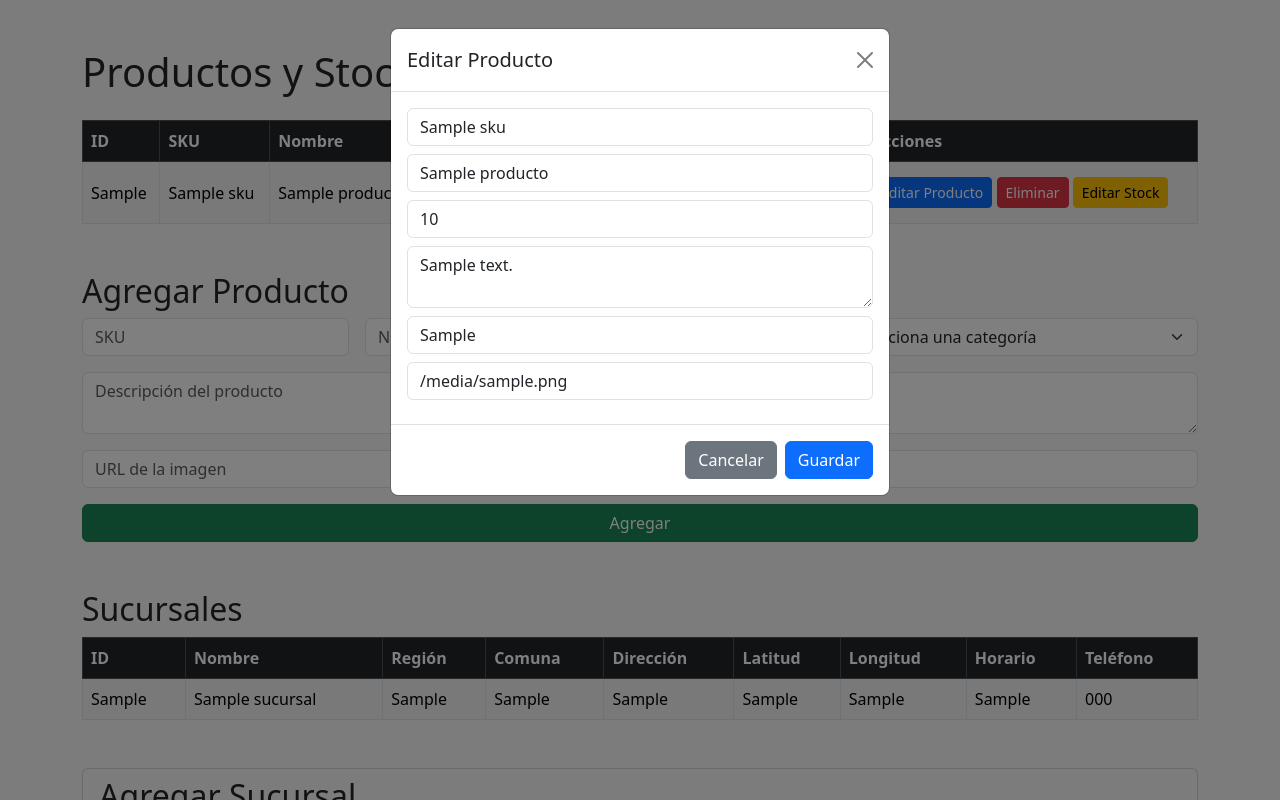
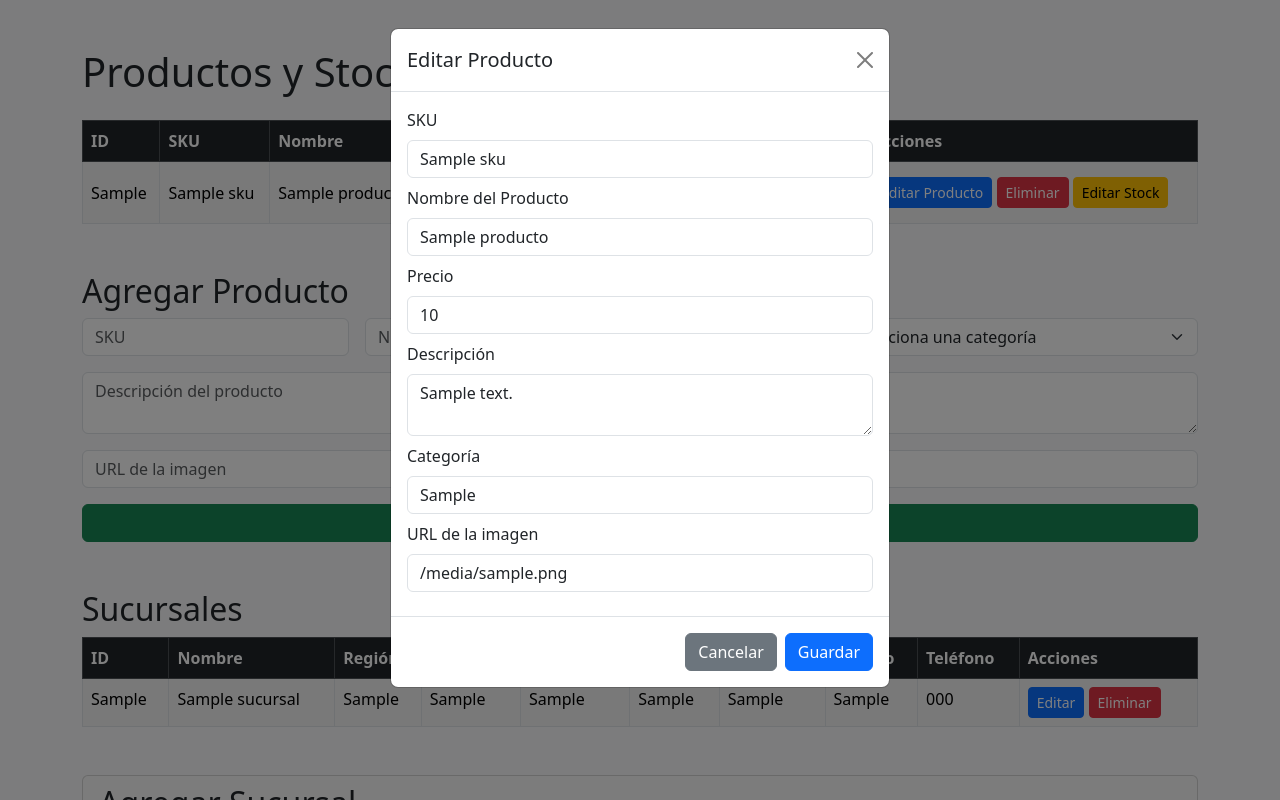
Before and after one commit to Matirehbein/Capston, a Flask app: page / in a window 1280 px wide, after a click on "Editar Producto". Run offline with Flask 3, Linux system fonts and the light colour scheme; grey boxes marked "Sample" are stand-in pictures; a database or web service that is not in the repository returns one stand-in record (values such as "Sample title"); some libraries are stand-ins or nearby versions.

Commit message:
CRUD Agregar Producto y Agregar Sucursal terminado
terminado al fin. al igual que el de sucursal

```diff
--- a/Aurora/Api-Aurora/app.py
+++ b/Aurora/Api-Aurora/app.py
@@ -163,6 +163,47 @@ def add_sucursal():
     flash("Sucursal agregada con éxito")
     return redirect(url_for("index"))
 
+
+# Editar sucursal
+@app.route("/editar_sucursal/<int:id_sucursal>", methods=["POST"])
+def editar_sucursal(id_sucursal):
+    nombre = request.form["nombre_sucursal"]
+    region = request.form["region_sucursal"]
+    comuna = request.form["comuna_sucursal"]
+    direccion = request.form["direccion_sucursal"]
+    latitud = request.form.get("latitud_sucursal") or None
+    longitud = request.form.get("longitud_sucursal") or None
+    horario = request.form.get("horario_json") or "{}"
+    telefono = request.form.get("telefono_sucursal") or None
+
+    conn = get_db_connection()
+    cur = conn.cursor()
+    cur.execute("""
+        UPDATE sucursal
+        SET nombre_sucursal=%s, region_sucursal=%s, comuna_sucursal=%s,
+            direccion_sucursal=%s, latitud_sucursal=%s, longitud_sucursal=%s,
+            horario_json=%s::jsonb, telefono_sucursal=%s
+        WHERE id_sucursal=%s
+    """, (nombre, region, comuna, direccion, latitud, longitud, horario, telefono, id_sucursal))
+    conn.commit()
+    cur.close()
+    conn.close()
+    flash("Sucursal actualizada con éxito")
+    return redirect(url_for("index"))
+
+
+# Eliminar sucursal
+@app.route("/eliminar_sucursal/<int:id_sucursal>", methods=["POST"])
+def eliminar_sucursal(id_sucursal):
+    conn = get_db_connection()
+    cur = conn.cursor()
+    cur.execute("DELETE FROM sucursal WHERE id_sucursal = %s", (id_sucursal,))
+    conn.commit()
+    cur.close()
+    conn.close()
+    flash("Sucursal eliminada con éxito")
+    return redirect(url_for("index"))
+
 # ===========================
 # RUN
 # ===========================
--- a/Aurora/Api-Aurora/templates/index.html
+++ b/Aurora/Api-Aurora/templates/index.html
@@ -77,13 +77,37 @@
                       <button type="button" class="btn-close" data-bs-dismiss="modal"></button>
                     </div>
                     <div class="modal-body">
-                      <input type="text" class="form-control mb-2" name="sku" value="{{ p.sku }}" required>
-                      <input type="text" class="form-control mb-2" name="nombre" value="{{ p.nombre_producto }}" required>
-                      <input type="number" step="0.01" class="form-control mb-2" name="precio" value="{{ p.precio_producto }}" required>
-                      <textarea class="form-control mb-2" name="descripcion" placeholder="Descripción">{{ p.descripcion_producto }}</textarea>
-                      <input type="text" class="form-control mb-2" name="categoria" value="{{ p.categoria_producto }}">
-                      <input type="text" class="form-control mb-2" name="imagen_url" value="{{ p.imagen_url }}" placeholder="URL de la imagen">
+            <div class="mb-2">
+              <label class="form-label">SKU</label>
+              <input type="text" class="form-control" name="sku" value="{{ p.sku }}" required>
             </div>
+
+            <div class="mb-2">
+              <label class="form-label">Nombre del Producto</label>
+              <input type="text" class="form-control" name="nombre" value="{{ p.nombre_producto }}" required>
+            </div>
+
+            <div class="mb-2">
+                <label class="form-label">Precio</label>
+                <input type="number" step="0.01" class="form-control" name="precio" value="{{ p.precio_producto }}" required>
+            </div>
+
+            <div class="mb-2">
+                <label class="form-label">Descripción</label>
+                <textarea class="form-control" name="descripcion" placeholder="Descripción">{{ p.descripcion_producto }}</textarea>
+            </div>
+
+            <div class="mb-2">
+                <label class="form-label">Categoría</label>
+                <input type="text" class="form-control" name="categoria" value="{{ p.categoria_producto }}">
+            </div>
+
+            <div class="mb-2">
+                <label class="form-label">URL de la imagen</label>
+                <input type="text" class="form-control" name="imagen_url" value="{{ p.imagen_url }}" placeholder="URL de la imagen">
+            </div>
+          </div>
+
                     <div class="modal-footer">
                       <button type="button" class="btn btn-secondary" data-bs-dismiss="modal">Cancelar</button>
                       <button type="submit" class="btn btn-primary">Guardar</button>
@@ -166,7 +190,7 @@
     </div>
 </form>
 
-    <!-- Tabla de Sucursales -->
+      <!-- Tabla de Sucursales (EDITAR SUCURSALES!!!!) -->
 <h2 class="mt-5">Sucursales</h2>
 <table class="table table-striped table-bordered">
   <thead class="table-dark">
@@ -180,6 +204,7 @@
       <th>Longitud</th>
       <th>Horario</th>
       <th>Teléfono</th>
+      <th>Acciones</th>
     </tr>
   </thead>
   <tbody>
@@ -194,7 +219,64 @@
       <td>{{ s.longitud_sucursal }}</td>
       <td>{{ s.horario_json }}</td>
       <td>{{ s.telefono_sucursal }}</td>
+      <td>
+        <!-- Botón Editar (abre modal) -->
+        <button class="btn btn-sm btn-primary" data-bs-toggle="modal" data-bs-target="#editSucursalModal{{ s.id_sucursal }}">
+          Editar
+        </button>
+
+        <!-- Botón Eliminar -->
+        <form action="{{ url_for('eliminar_sucursal', id_sucursal=s.id_sucursal) }}" method="post" style="display:inline;">
+          <button type="submit" class="btn btn-sm btn-danger" onclick="return confirm('¿Eliminar esta sucursal?')">
+            Eliminar
+          </button>
+        </form>
+      </td>
     </tr>
+
+    <!-- Modal Editar Sucursal -->
+    <div class="modal fade" id="editSucursalModal{{ s.id_sucursal }}" tabindex="-1">
+      <div class="modal-dialog modal-lg">
+        <div class="modal-content">
+          <form action="{{ url_for('editar_sucursal', id_sucursal=s.id_sucursal) }}" method="post">
+            <div class="modal-header">
+              <h5 class="modal-title">Editar Sucursal</h5>
+              <button type="button" class="btn-close" data-bs-dismiss="modal"></button>
+            </div>
+            <div class="modal-body row g-3">
+              <div class="col-md-4">
+                <input type="text" class="form-control" name="nombre_sucursal" value="{{ s.nombre_sucursal }}" required>
+              </div>
+              <div class="col-md-4">
+                <input type="text" class="form-control" name="region_sucursal" value="{{ s.region_sucursal }}" required>
+              </div>
+              <div class="col-md-4">
+                <input type="text" class="form-control" name="comuna_sucursal" value="{{ s.comuna_sucursal }}" required>
+              </div>
+              <div class="col-md-6">
+                <input type="text" class="form-control" name="direccion_sucursal" value="{{ s.direccion_sucursal }}" required>
+              </div>
+              <div class="col-md-3">
+                <input type="number" step="0.000001" class="form-control" name="latitud_sucursal" value="{{ s.latitud_sucursal }}">
+              </div>
+              <div class="col-md-3">
+                <input type="number" step="0.000001" class="form-control" name="longitud_sucursal" value="{{ s.longitud_sucursal }}">
+              </div>
+              <div class="col-md-6">
+                <textarea class="form-control" name="horario_json">{{ s.horario_json }}</textarea>
+              </div>
+              <div class="col-md-6">
+                <input type="text" class="form-control" name="telefono_sucursal" value="{{ s.telefono_sucursal }}">
+              </div>
+            </div>
+            <div class="modal-footer">
+              <button type="button" class="btn btn-secondary" data-bs-dismiss="modal">Cancelar</button>
+              <button type="submit" class="btn btn-primary">Guardar cambios</button>
+            </div>
+          </form>
+        </div>
+      </div>
+    </div>
     {% endfor %}
   </tbody>
 </table>
```
Lines whose indentation alone changed are shown as unchanged.
